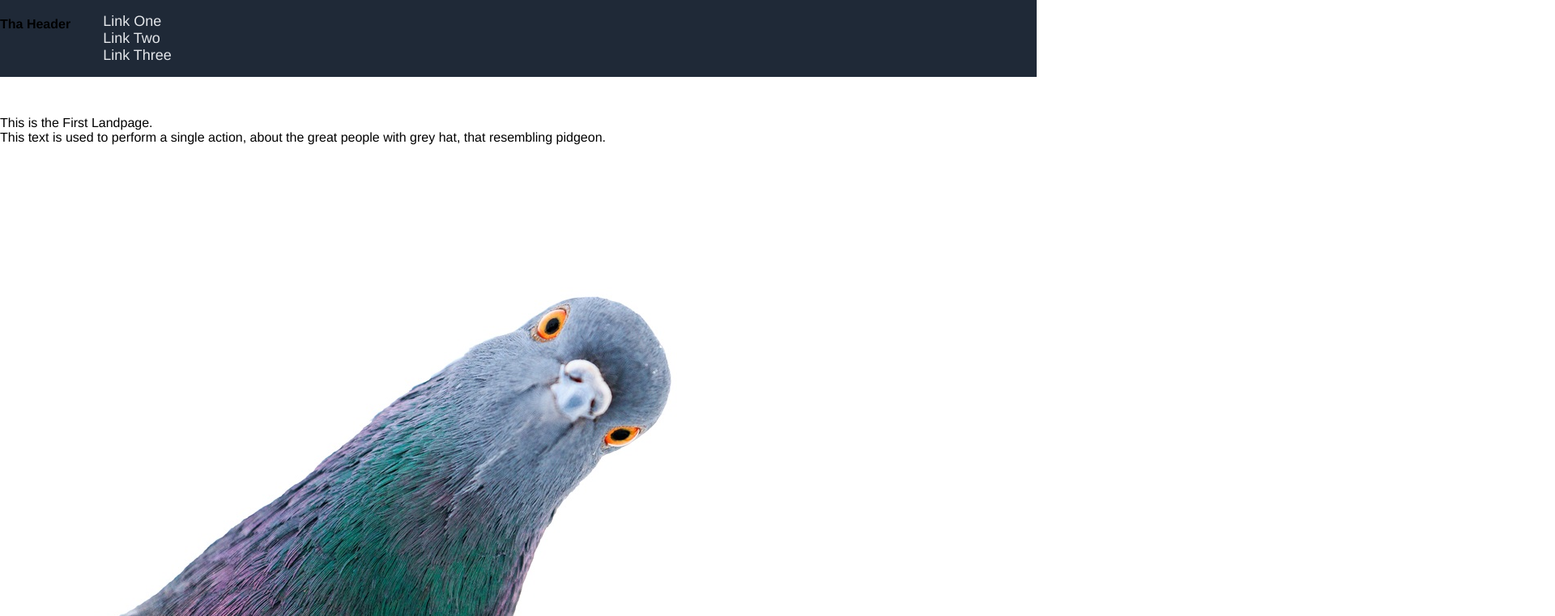
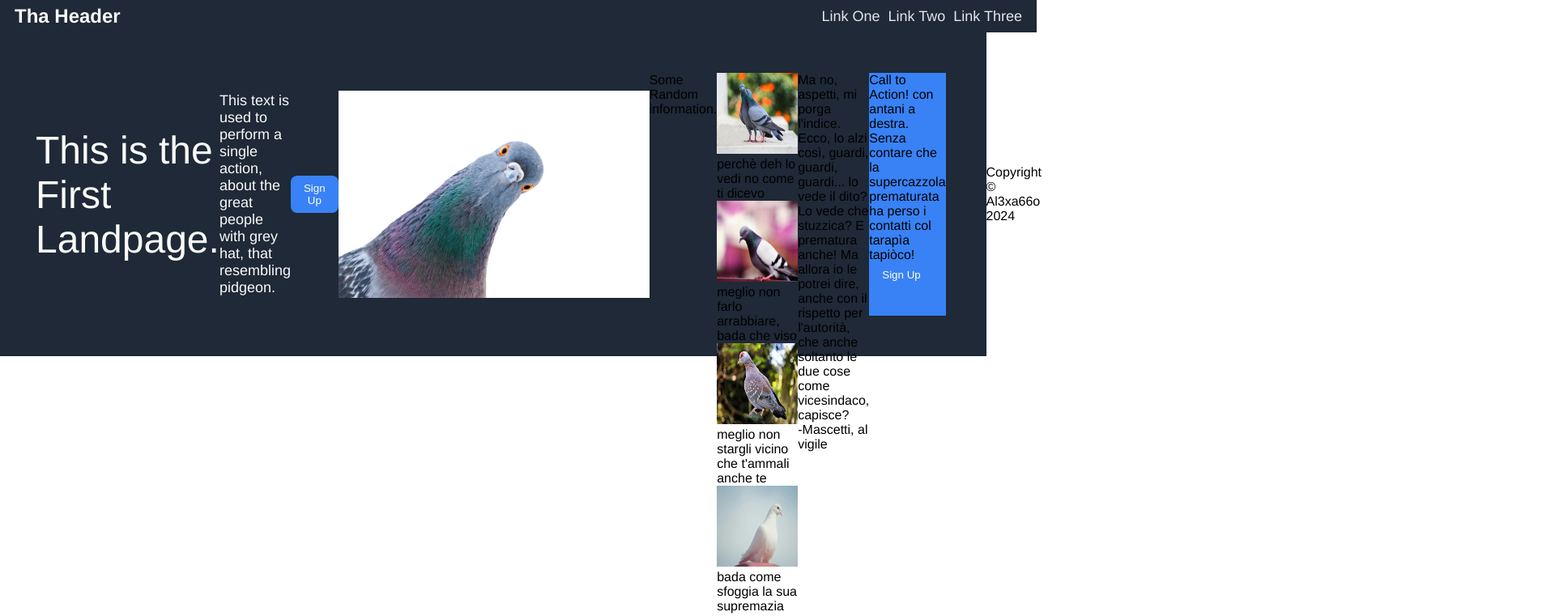
Before and after one commit to Al3xa66o/thefirstwebpage, a plain HTML site: page index.html in a window 1280 px wide. Shown: the top 761 px of the page at 81% size, 1920 px wide, since content can reach past the window. Drawn offline with Linux system fonts and the light colour scheme.

Commit message:
modify html and continued styling

```diff
--- a/index.html
+++ b/index.html
@@ -9,17 +9,16 @@
 </head>
 <body>
     <div class="top-section">
-        <div class="header">
+        <div class="head-title">
                 <h4>Tha Header</h4>
         </div>
-        <div class="top-row">
-            <ul>
+        <ul class="top-row">
             <li><a href="#">Link One</a></li>
             <li><a href="#">Link Two</a></li>
             <li><a href="#">Link Three</a></li>
         </ul>
     </div>
-    </div>
+    <div class="content">
         <div class="first-content">
             <div class="text-one">
                 <div class="title">
@@ -29,7 +28,7 @@
                     This text is used to perform a single action, about the great people with grey hat, that resembling pidgeon.
                 </div>
                 <button>Sign Up</button>
-        <img src="Pigeons Holy Spirit.jpeg" alt="el pidgeon">
+            <img src="Pigeons Holy Spirit.jpeg" alt="el pidgeon" width="384" height="256">
         </div>
 
         <div class="secon-content">
@@ -38,19 +37,19 @@
             </div>
             <div class="information">
                 <div class="box">
-                <img src="pexels-ashuphotography-1406506.jpg" alt="ammore">
+                    <img src="pexels-ashuphotography-1406506.jpg" alt="ammore" height="100" width="100">
                     <div class="text">perchè deh lo vedi no come ti dicevo</div>
                 </div>
                 <div class="box">
-                <img src="pexels-creapattern-187589-596792.jpg" alt="ocho">
+                    <img src="pexels-creapattern-187589-596792.jpg" alt="ocho" height="100" width="100">
                     <div class="text">meglio non farlo arrabbiare, bada che viso</div>
                 </div>
                 <div class="box">
-                <img src="pexels-frans-van-heerden-201846-1463294.jpg" alt="congiuntivite">
+                    <img src="pexels-frans-van-heerden-201846-1463294.jpg" alt="congiuntivite" height="100" width="100">
                     <div class="text">meglio non stargli vicino che t'ammali anche te</div>
                 </div>
                 <div class="box">
-                <img src="pexels-mali-75973.jpg" alt="white">
+                    <img src="pexels-mali-75973.jpg" alt="white" height="100" width="100">
                     <div class="text">bada come sfoggia la sua supremazia</div>
                 </div>
             </div>
@@ -69,7 +68,7 @@
 
         <div class="fourth-content">
             <div class="action-box">
-            <div class="actoin-words">
+                <div class="action-words">
                     <div class="action-title">
                         Call to Action! con antani a destra.
                     </div>
@@ -80,6 +79,7 @@
                 <button>Sign Up</button>
             </div>
         </div>
+    </div>
 
     <div class="footer">
         Copyright © Al3xa66o 2024
--- a/style.css
+++ b/style.css
@@ -9,8 +9,109 @@ body {
 .top-section {
     background-color: #1F2937;
     display: flex;
-    margin-bottom: 48px;
+    justify-content: space-between;
+    padding-top: 0;
+    height: 40px;
 }
+
+
+.head-title {
+    display: flex;
+    font-size: 24px;
+    color: #f9faf8;
+    margin-left: 18px;
+    justify-content: center;
+    align-items: center;
+}
+
+.top-row {
+    display: flex;
+    justify-content: center;
+    align-items: center;
+    gap: 10px;
+    margin-right: 18px;
+}
+
+.content {
+    display: flex;
+    justify-content: center;
+    align-items: center;
+}
+
+.first-content {
+    display: flex;
+    background-color: #1F2937;
+    height: 300px;
+    padding: 50px;
+}
+
+.text-one {
+    display: flex;
+    align-items: center;
+    justify-content: center;
+
+}
+
+.title {
+    color: #f9faf8;
+    font-size: 48px;
+    font-weight: 900px;
+    align-items: center;
+}
+.central {
+    font-size: 18px;
+    color: #f9faf8;
+}
+
+.secon-content {
+    display: flex;
+}
+
+
+
+
+
+
+
+.third-content {
+    display: flex;
+}
+
+
+
+
+
+
+
+
+
+.fourth-content {
+    display: flex;
+}
+
+
+
+
+
+.footer {
+    display: flex;
+}
+
+.action-box {
+    background-color: #3882f6;
+
+}
+
+
+
+button {
+    border: none;
+    border-radius: 8px;
+    padding: 8px 16px;
+    background-color: #3882f6;
+    color: white;
+}
+
 
 ul {
     list-style-type: none;
```
Lines whose indentation alone changed are shown as unchanged.
